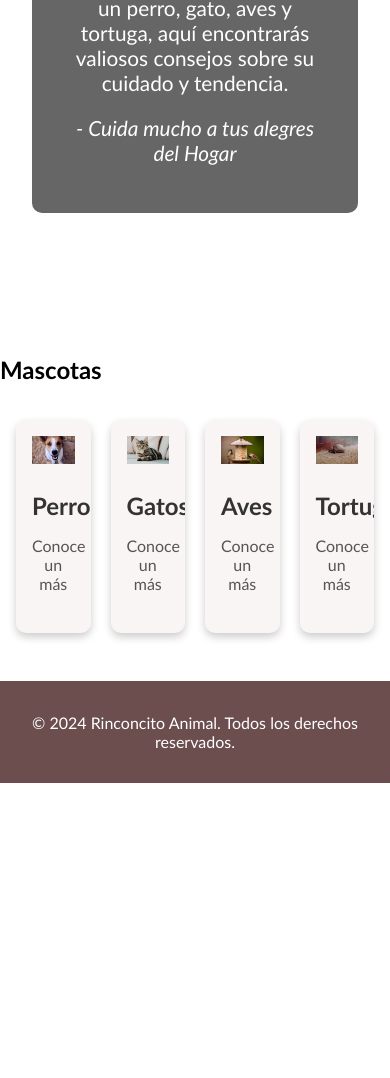
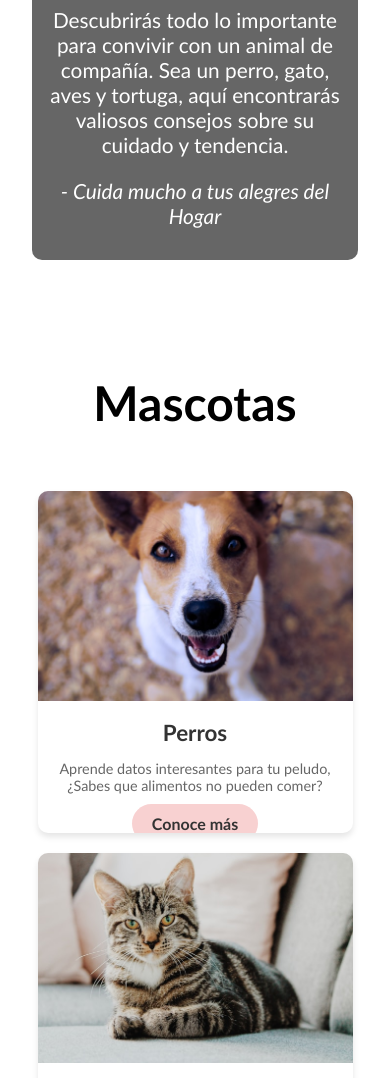
Before and after one commit to nimsy-v/Final, a plain HTML site: page index.html in a window 390 px wide. Shown: the part 402-1480 px from the top of the page. Before the commit the page ends 1185 px from the top, so only its background shows below. Drawn offline with Linux system fonts and the light colour scheme.

Commit message:
Se modifica el archivo index y css
Se modifica las cajas de descripción para hacerlos responsivos

```diff
--- a/index.html
+++ b/index.html
@@ -53,38 +53,44 @@
       </section>
 
       <section>
-        <h2>Mascotas</h2>
+        <h2 id="Categorias">Mascotas</h2>
         <div class="card-container">
           <!-- Sección Perros -->
           <article class="card">
-            <img src="./Imagenes/perro.jpg" alt="Perros" class="card-image" />
-            <h3 class="card-title">Perros</h3>
-            <p class="card-description">Conoce un más</p>
+            <img src="./Imagenes/perro.jpg" alt="Perros" />
+            <h3>Perros</h3>
+            <p>
+              Aprende datos interesantes para tu peludo, ¿Sabes que alimentos no
+              pueden comer?
+            </p>
+            <a href="#" class="button">Conoce más</a>
           </article>
 
           <!-- Sección Gatos -->
           <article class="card">
-            <img src="./Imagenes/gatos.jpg" alt="Gatos" class="card-image" />
-            <h3 class="card-title">Gatos</h3>
-            <p class="card-description">Conoce un más</p>
+            <img src="./Imagenes/gatos.jpg" alt="Gatos" />
+            <h3>Gatos</h3>
+            <p>
+              ¿Sabias que tan importante son sus bigotes de tu Raul?, Conoce más
+              datos interesantes.
+            </p>
+            <a href="#" class="button">Conoce más</a>
           </article>
 
           <!-- Sección Aves -->
           <article class="card">
-            <img src="./Imagenes/aves.jpg" alt="Aves" class="card-image" />
-            <h3 class="card-title">Aves</h3>
-            <p class="card-description">Conoce un más</p>
+            <img src="./Imagenes/aves.jpg" alt="Aves" />
+            <h3>Aves</h3>
+            <p>Aprende como puedes entrenar o jugar con tus aves.</p>
+            <a href="#" class="button">Conoce más</a>
           </article>
 
           <!-- Sección Tortugas -->
           <article class="card">
-            <img
-              src="./Imagenes/tortuga.jpg"
-              alt="Tortugas"
-              class="card-image"
-            />
-            <h3 class="card-title">Tortugas</h3>
-            <p class="card-description">Conoce un más</p>
+            <img src="./Imagenes/tortuga.jpg" alt="Tortugas" />
+            <h3>Tortugas</h3>
+            <p>¿Conoces la alimentación de las tortugas de Oreja Roja?</p>
+            <a href="#" class="button">Conoce más</a>
           </article>
         </div>
       </section>
--- a/styles.css
+++ b/styles.css
@@ -8,7 +8,6 @@ label {
   padding: 0;
   list-style: none;
   text-decoration: none;
-  font-family: Arial, sans-serif;
   box-sizing: border-box;
 }
 
@@ -94,48 +93,63 @@ body {
 }
 
 /* Sección de Mascotas */
-.card-container {
-  display: flex;
-  justify-content: center;
-  align-items: center;
-  padding: 1rem;
-  gap: 20px;
-}
-/* Tarjeta */
-.card {
-  background-color: #faf5f5;
-  border-radius: 10px;
-  box-shadow: 0 4px 8px rgba(0, 0, 0, 0.2);
-  overflow: hidden;
-  max-width: 350px;
+h2 {
   text-align: center;
-  transition: transform 0.3s ease;
-  padding: 1rem;
-}
-.card:hover {
-  transform: scale(1.05);
+  font-size: 3rem;
 }
 
-.card-image {
+.card-container {
+  display: grid;
+  grid-template-columns: repeat(auto-fit, minmax(250px, 1fr));
+  gap: 20px;
+  padding: 20px;
+}
+
+/* Estilo de las tarjetas */
+.card {
+  background-color: #fff;
+  border-radius: 10px;
+  box-shadow: 0 4px 6px rgba(0, 0, 0, 0.1);
+  text-align: center;
+  overflow: hidden;
+  transition: transform 0.3s ease;
+}
+
+.card:hover {
+  transform: translateY(-5px);
+}
+
+.card img {
   width: 100%;
   height: auto;
 }
 
-.card-conten {
-  padding: 1.5rem;
-}
-
-.card-title {
+.card h3 {
   font-size: 1.5rem;
-  font-weight: bold;
-  margin-bottom: 0.5rem;
+  margin: 15px 0 10px;
   color: #333;
 }
 
-.card-description {
+.card p {
   font-size: 1rem;
-  color: #555;
-  margin-bottom: 1.5rem;
+  color: #666;
+  padding: 0 15px;
+  margin-bottom: 20px;
+}
+
+.button {
+  padding: 10px 20px;
+  background-color: #f8d1d1;
+  border: none;
+  border-radius: 20px;
+  color: #333;
+  font-weight: bold;
+  cursor: pointer;
+  transition: background-color 0.3s ease;
+}
+
+.button:hover {
+  background-color: #f59c9c;
 }
 /* Pie de pagina */
 footer {
@@ -145,6 +159,7 @@ footer {
   color: white;
   margin-top: 2rem;
 }
+
 /* Animacion de contenedor */
 @keyframes fadeIn {
   from {
@@ -156,6 +171,31 @@ footer {
 }
 
 /* Responsivo */
+@media (max-width: 1024px) {
+  .hero-content {
+    padding: 1rem;
+  }
+
+  .hero-content h1 {
+    font-size: 3rem;
+  }
+
+  .card-container {
+    grid-template-columns: repeat(
+      4,
+      1fr
+    ); /* Cuatro columnas en pantallas grandes */
+  }
+
+  .card h3 {
+    font-size: 1.8rem;
+  }
+
+  .card p {
+    font-size: 1.1rem;
+  }
+}
+
 @media (max-width: 768px) {
   .nav-links {
     display: none;
@@ -177,20 +217,62 @@ footer {
   .hero-content h1 {
     font-size: 2rem;
   }
-  .card {
-    max-width: 90%;
-  }
   /* Mostrar el menú cuando el checkbox esté activo */
   .menu-checkbox:checked ~ .nav-links {
     display: flex;
   }
+  .hero {
+    height: 50vh;
+  }
+
   .card-container {
-    justify-content: space-around; /* Espacia uniformemente las tarjetas */
+    grid-template-columns: repeat(
+      2,
+      1fr
+    ); /* Dos columnas en pantallas medianas */
+  }
+
+  .card h3 {
+    font-size: 1.6rem;
+  }
+
+  .card p {
+    font-size: 1rem;
+  }
+
+  .hero-content {
+    padding: 1rem;
   }
 }
-.hero-content {
-  background-color: rgba(0, 0, 0, 0.6);
-  padding: 2rem;
-  border-radius: 10px;
-  animation: fadeIn 2s ease;
+
+@media (max-width: 480px) {
+  .navbar {
+    flex-direction: column;
+    padding: 5rem;
+  }
+
+  .hero-content {
+    padding: 1rem;
+  }
+
+  .hero-content h1 {
+    font-size: 1.5rem;
+  }
+
+  .card-container {
+    grid-template-columns: 1fr; /* Una sola columna en pantallas pequeñas */
+  }
+
+  .card {
+    width: 90%;
+    margin: 0 auto;
+  }
+
+  .card h3 {
+    font-size: 1.4rem;
+  }
+
+  .card p {
+    font-size: 0.9rem;
+  }
 }
```
